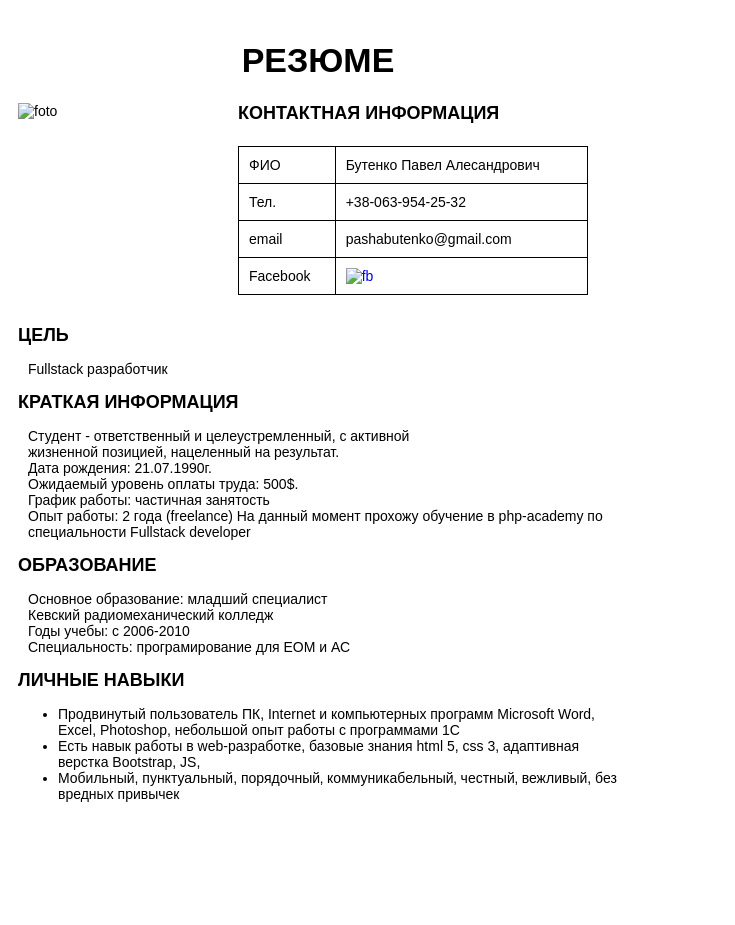
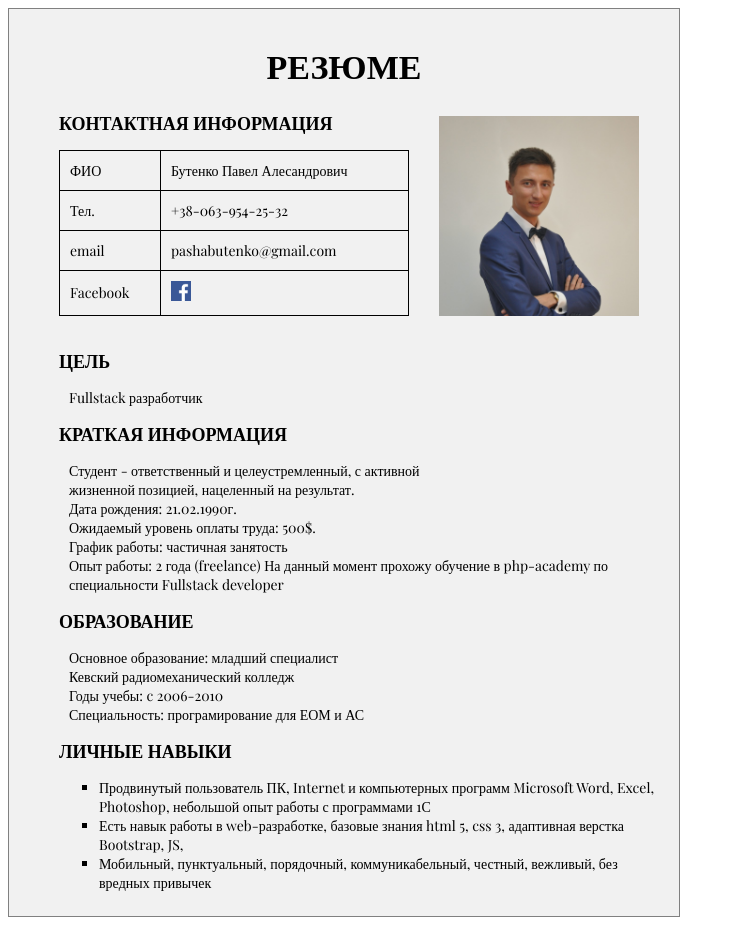
Before and after one commit to pashabutenko/homeworks, a plain HTML site: page index.html in a window 1280 px wide. Shown: the whole page, without its empty margins (0-735 px from the left). Before the commit the page ends 834 px from the top, so only its background shows below. Drawn offline with nearby package versions, Linux system fonts and the light colour scheme.

Commit message:
added new resume

```diff
--- a/index.html
+++ b/index.html
@@ -1,15 +1,18 @@
 <!DOCTYPE html>
 <html>
 <head>
+	<meta charset="UTF-8">
+	<link href='style.css' rel='stylesheet' type='text/css'>
 	<title>Resume</title>
-	 <link href='style.css' rel='stylesheet' type='text/css'>
 </head>
 <body>
 
 	<div class="container">
 	<h1>РЕЗЮМЕ</h1>
 	<img class="foto" src="foto.jpg" alt="foto" width="200" height="200" >
-		<section class="contacts"><h2>Контактная информация</h2>
+		<ul>
+			<li><section >
+			<h2>Контактная информация</h2>
 			<table>
 				<tr>
 					<td>ФИО</td>
@@ -28,41 +31,42 @@
 					<td><a href="https://www.facebook.com/" class="facebook"><img src="fb.png" alt="fb" width="20" height="20"></a></td>
 				</tr>
 			</table>
-		</section> <br>
+			</section> </li><br>
 
-		<section ><h2>Цель</h2>
+			<li><section ><h2>Цель</h2>
 				<p>Fullstack  разработчик</p>
-		</section>
+			</section></li>
 
-		<section >
+			<li><section >
 				<h2>Краткая информация</h2>
 				<p> Студент - ответственный и целеустремленный, с активной <br> жизненной позицией, нацеленный на результат. <br>
-			Дата рождения: 21.07.1990г. <br>
+				Дата рождения: 21.02.1990г. <br>
 				Ожидаемый уровень оплаты труда: 500$. <br>
 				График работы: частичная занятость <br>
 				Опыт работы: 2 года (freelance)
 				На данный момент прохожу обучение в php-academy по специальности Fullstack developer
 				</p>
-		</section>
+			</section></li>
 
-		<section >
+			<li><section >
 				<h2>Образование</h2>
 				<p>Основное образование: младший специалист <br>
 				Кевский радиомеханический колледж <br>
 				Годы учебы: c 2006-2010  <br>
 				Специальность: програмирование для ЕОМ и АС
 				</p>
-		</section>
+			</section></li>
 
-		<section ">
+			<li><section >
 				<h2>Личные навыки</h2>
-			<ul>
+				<ul type="square">
 					<li>Продвинутый пользователь ПК, Internet и компьютерных программ Microsoft Word, Excel, Photoshop, небольшой опыт работы с программами 1С </li>
 					<li>Есть навык работы в web-разработке, базовые знания html 5, css 3, адаптивная верстка Bootstrap, JS, </li>
 					<li>Мобильный, пунктуальный, порядочный‚ коммуникабельный‚ честный‚ вежливый, без вредных привычек </li>
 				</ul>
-		</section>
 
+			</section></li>
+		</ul>
 
 
 	</div>
--- a/style.css
+++ b/style.css
@@ -1,19 +1,31 @@
+@import url('https://fonts.googleapis.com/css?family=Playfair+Display');
 body {
-	font-family: Arial, Tahoma, serif;
+	font-family: 'Playfair Display', serif;
 	font-size: 14px;
 }
 
 .container {
-	width: 600px;
+	position: relative;
+	width: 650px;
 	padding: 10px;
-
+	background: rgb(241,241,241);
+	border: 1px solid grey;
 }
 
 .foto{
 	float: left;
+	position: absolute;
+	left: 430px;
+	top: 107px;
 	width: 200px;
 	height: 200px;
 	margin-right: 20px;
+}
+ul {
+	list-style: none;
+}
+ul ul  {
+	list-style: square;
 }
 
 h1 {
@@ -23,13 +35,13 @@ h1 {
 }
 
 h2{
-	text-align: left: ;;
+	text-align: left;
 	font-size: 18px;
 	text-transform: uppercase;
 }
 
 table {
-	margin-top: 22px;
+	margin-top: 15px;
 	width: 350px;
 	border: 1px solid black;
 	border-collapse: collapse;
@@ -39,12 +51,13 @@ table td {
 	padding: 10px;
 }
 table tr:hover {
-	background:	#BDB76B;
+	background:	#999;
 }
 p{
 	margin-left: 10px;
 }
 a {
+	text-align: center;
 	text-decoration: none;
 }
 a:hover {
```
Also changed, not shown: fb.png (added), foto.jpg (added). Lines whose indentation alone changed are shown as unchanged.
